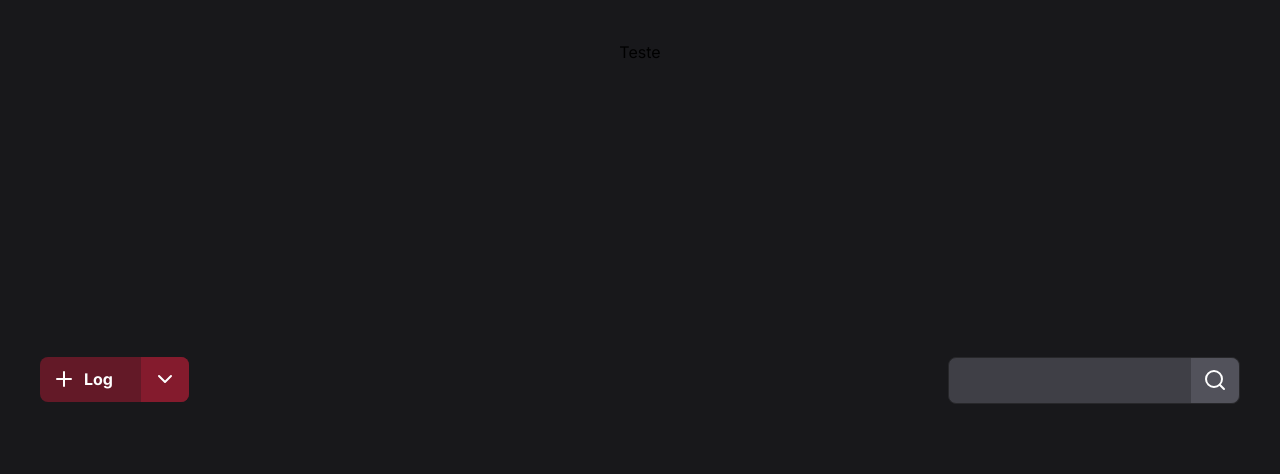
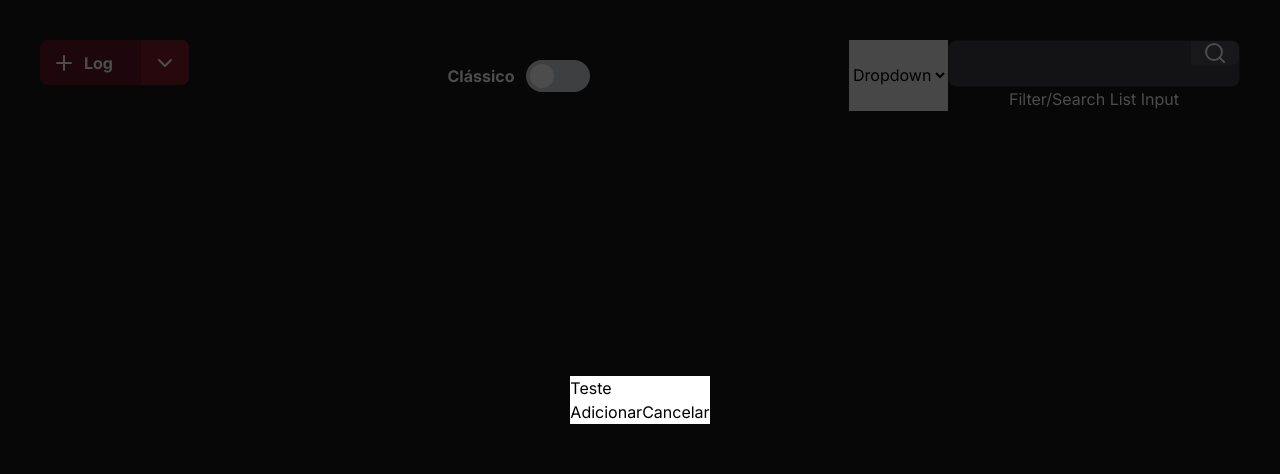
Before and after one commit to LeviDevGit/moviememoirs-fullstack, a Next.js app: page / in a window 1280 px wide. Both pictures are taken after a click on the button "Log". Shown: the top 474 px of the page. Built offline with nearby package versions, Linux system fonts and the light colour scheme; no server answers; the database is empty.

Commit message:
:sparkles: feat: Mudança na lógica do carrossel e planejamento

```diff
--- a/src/app/page.tsx
+++ b/src/app/page.tsx
@@ -5,21 +5,22 @@ import {
   MovieCard,
   OptionsButton,
   SearchInput,
+  SwitchButton,
 } from '@/components'
 import { Modal } from '@/components/Modal'
 import useSubmitData from '@/hooks/useSubmitData'
 import { dataFetchProps } from '@/types/interfaces'
 import { ChevronLeft, ChevronRight } from 'lucide-react'
-import { useRef, useState } from 'react'
+import { useState } from 'react'
 
 export default function Home() {
   const [dataFetch, setDataFetch] = useState<dataFetchProps>([])
   const [direction, setDirection] = useState({ start: -6, end: 12 })
-  const isInitializedRef = useRef(false)
+  const [toggleModal, setToggleModal] = useState(false)
 
   const [reqBody, setReqBody] = useState('')
 
-  useSubmitData({ direction, isInitializedRef, reqBody, setDataFetch })
+  useSubmitData({ direction, reqBody, setDataFetch })
 
   const handleDirectionChange = (operation: number) => {
     setDirection({
@@ -29,13 +30,24 @@ export default function Home() {
   }
 
   return (
-    <div className="flex h-full w-full flex-col items-center justify-between p-10">
-      <Modal.Root>
-        <h1>Teste</h1>
-      </Modal.Root>
+    <div className="relative flex h-full w-full flex-col items-center justify-between p-10">
+      {toggleModal && (
+        <Modal.Root closeIt={setToggleModal}>
+          <h1>Teste</h1>
+        </Modal.Root>
+      )}
       <header className="flex w-full justify-between">
-        <OptionsButton />
-        <SearchInput request={setReqBody} />
+        <OptionsButton openIt={setToggleModal} />
+        <SwitchButton />
+        <div className="flex">
+          <select name="" id="" className="flex">
+            <option value="">Dropdown</option>
+          </select>
+          <div className="text-center text-white">
+            <SearchInput request={setReqBody} />
+            <h2>Filter/Search List Input</h2>
+          </div>
+        </div>
       </header>
       <main className="w-full py-4">
         <div className="relative flex w-full items-center justify-center gap-x-12 overflow-x-hidden py-4">
--- a/src/components/Modal/ModalRoot.tsx
+++ b/src/components/Modal/ModalRoot.tsx
@@ -2,8 +2,25 @@ import { ReactNode } from 'react'
 
 interface ModalRootProps {
   children: ReactNode
+  closeIt: React.Dispatch<React.SetStateAction<boolean>>
 }
 
-export default function ModalRoot({ children }: ModalRootProps) {
-  return <div>{children}</div>
+export default function ModalRoot({ children, closeIt }: ModalRootProps) {
+  return (
+    <div className="absolute left-0 top-0 z-20 flex h-full w-full items-center justify-center bg-black/70">
+      <div className="bg-white">
+        <div>{children}</div>
+        <div className="flex items-center justify-end">
+          <button>Adicionar</button>
+          <button
+            onClick={() => {
+              closeIt(false)
+            }}
+          >
+            Cancelar
+          </button>
+        </div>
+      </div>
+    </div>
+  )
 }
--- a/src/components/OptionsButton.tsx
+++ b/src/components/OptionsButton.tsx
@@ -1,13 +1,22 @@
 import { ChevronDown, Plus } from 'lucide-react'
 
-export default function OptionsButton() {
+interface OptionsButtonProps {
+  openIt: React.Dispatch<React.SetStateAction<boolean>>
+}
+
+export default function OptionsButton({ openIt }: OptionsButtonProps) {
   return (
-    <div className="bg-antique-ruby/70 hover:bg-antique-ruby/80 flex h-[45px] cursor-pointer items-center gap-4 rounded-lg font-bold text-white">
-      <button className="flex w-full items-center gap-2 px-3">
+    <div className="flex h-[45px] cursor-pointer items-center gap-4 rounded-lg bg-antique-ruby/70 font-bold text-white hover:bg-antique-ruby/80">
+      <button
+        className="flex w-full items-center gap-2 px-3"
+        onClick={() => {
+          openIt(true)
+        }}
+      >
         <Plus />
         <span>Log</span>
       </button>
-      <button className="bg-antique-ruby h-full rounded-r-lg px-3">
+      <button className="h-full rounded-r-lg bg-antique-ruby px-3">
         <ChevronDown />
       </button>
     </div>
--- /dev/null
+++ b/src/components/SwitchButton.tsx
@@ -0,0 +1,12 @@
+export default function SwitchButton() {
+  return (
+    <div className="flex items-center gap-3 text-white">
+      <h2 className="font-bold">Clássico</h2>
+      <label className="relative inline-block h-8 w-16">
+        <input type="checkbox" className="peer hidden" />
+        <span className="duration-400 absolute inset-0 cursor-pointer rounded-full bg-gray-300 transition peer-checked:bg-antique-ruby"></span>
+        <span className="duration-400 absolute bottom-1 left-1 h-6 w-6 rounded-full bg-white transition-transform peer-checked:translate-x-8"></span>
+      </label>
+    </div>
+  )
+}
--- a/src/components/index.ts
+++ b/src/components/index.ts
@@ -2,5 +2,12 @@ import DirectionalButton from './DirectionalButton'
 import MovieCard from './MovieCard'
 import OptionsButton from './OptionsButton'
 import SearchInput from './SearchInput'
+import SwitchButton from './SwitchButton'
 
-export { DirectionalButton, MovieCard, OptionsButton, SearchInput }
+export {
+  DirectionalButton,
+  MovieCard,
+  OptionsButton,
+  SearchInput,
+  SwitchButton,
+}
--- a/src/hooks/useSubmitData.ts
+++ b/src/hooks/useSubmitData.ts
@@ -6,14 +6,12 @@ interface useSubmitDataProps {
     start: number
     end: number
   }
-  isInitializedRef: React.MutableRefObject<boolean>
   reqBody: string
   setDataFetch: (value: React.SetStateAction<dataFetchProps>) => void
 }
 
 export default function useSubmitData({
   direction,
-  isInitializedRef,
   reqBody,
   setDataFetch,
 }: useSubmitDataProps) {
@@ -32,11 +30,9 @@ export default function useSubmitData({
 
         let modifiedData = data
 
-        if (!isInitializedRef.current) {
-          const lastItem = data[data.length - 1]
-          modifiedData = [lastItem, ...data.slice(0, data.length - 1)]
-          isInitializedRef.current = true
-        }
+        const lastItem = modifiedData.pop()
+
+        modifiedData = [lastItem, ...modifiedData]
 
         const finalArray = []
 
@@ -53,5 +49,5 @@ export default function useSubmitData({
       }
     }
     submitData()
-  }, [direction, isInitializedRef, reqBody, setDataFetch])
+  }, [direction, reqBody, setDataFetch])
 }
```
